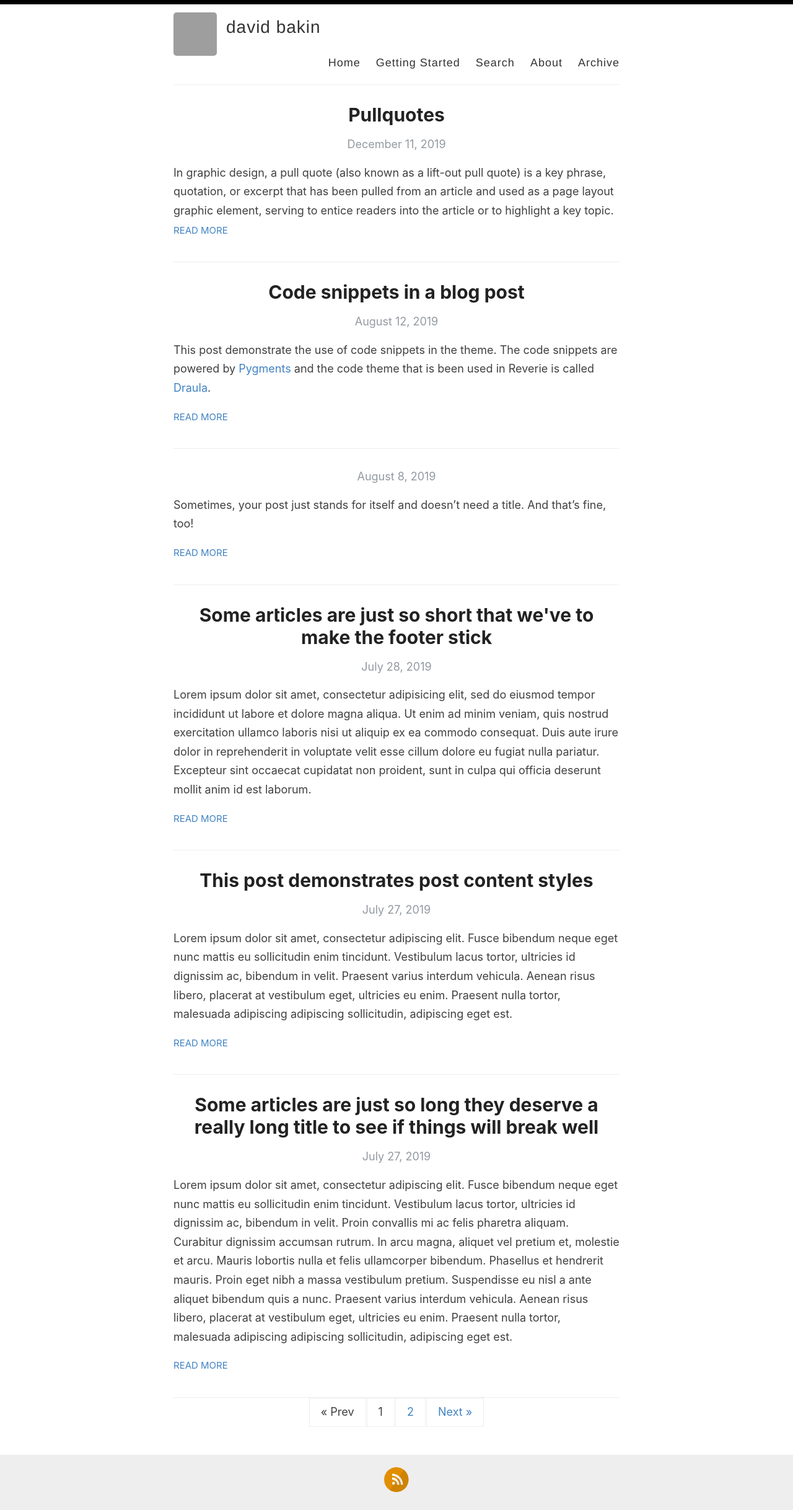
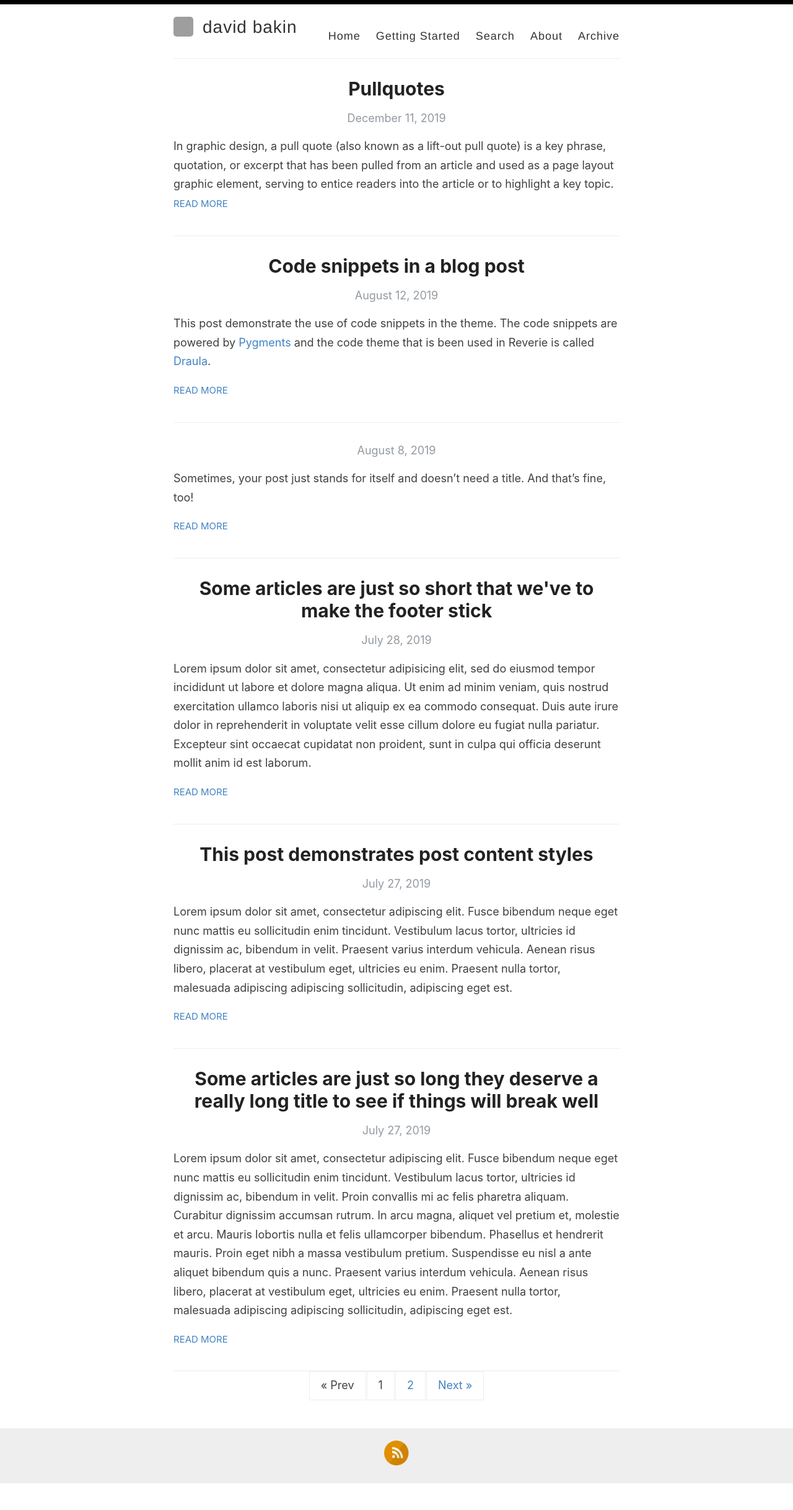
Before and after one commit to bakinbits/bakinbits.github.io, a Jekyll site: the page built from index.html, in a window 1280 px wide. Shown: the whole page at 62% size. Built offline with Jekyll 4.4.1, drawn with Linux system fonts in a browser that asks for light colours; the list of posts is cut into pages by our own code; after the commit the page ends 2394 px from its top, so only the background shows below that; grey boxes are pictures that could not be loaded.

Commit message:
adjusted site-avatar size and position

```diff
--- a/assets/style.scss
+++ b/assets/style.scss
@@ -279,9 +279,10 @@ p > img {
 
 .site-avatar {
   float: left;
-  width: 70px;
-  height: 70px;
+  width: 32px;
+  height: 32px;
   margin-right: 15px;
+  margin-top: 7px;
 
   @include mobile {
     float: none;
```
